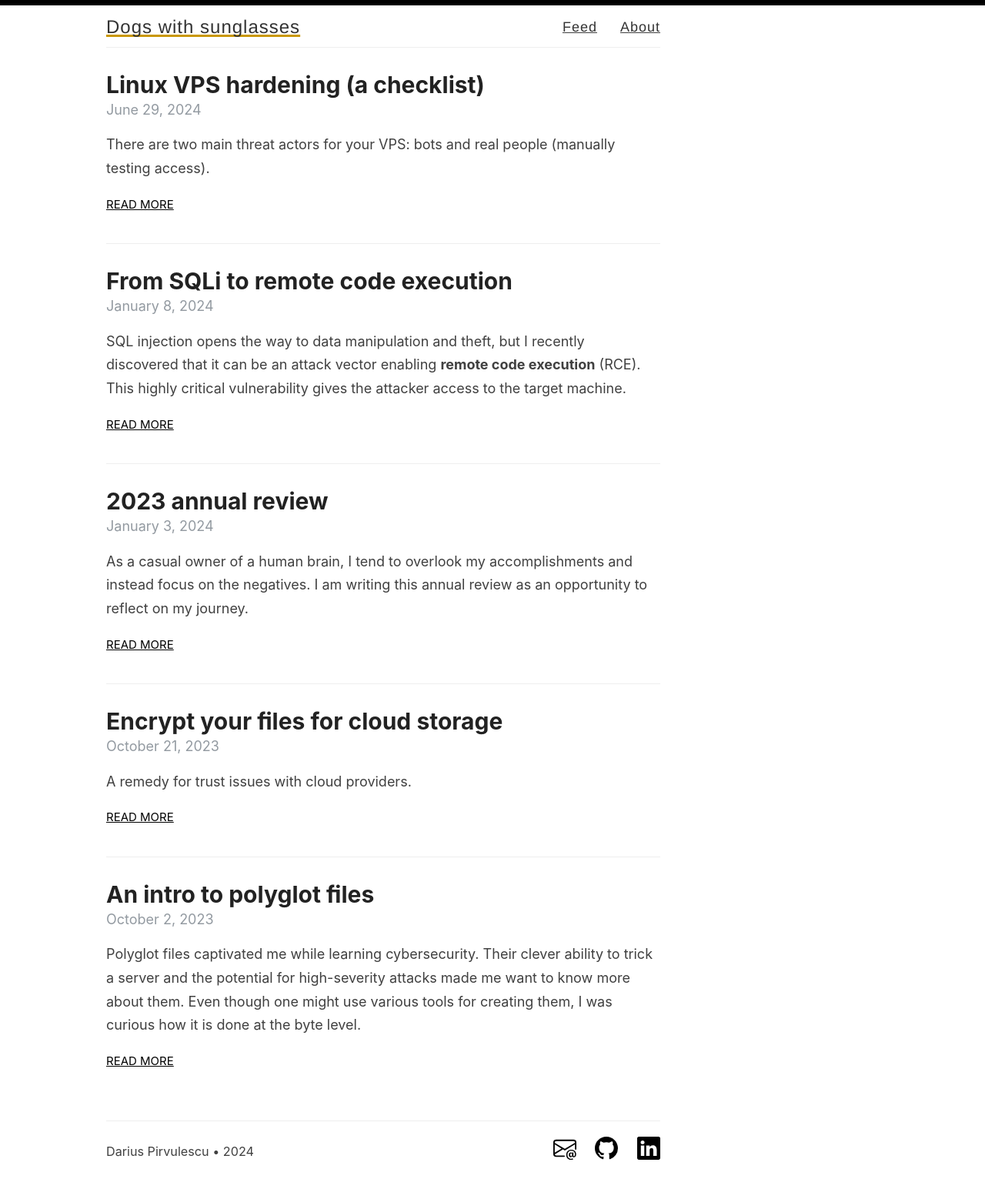
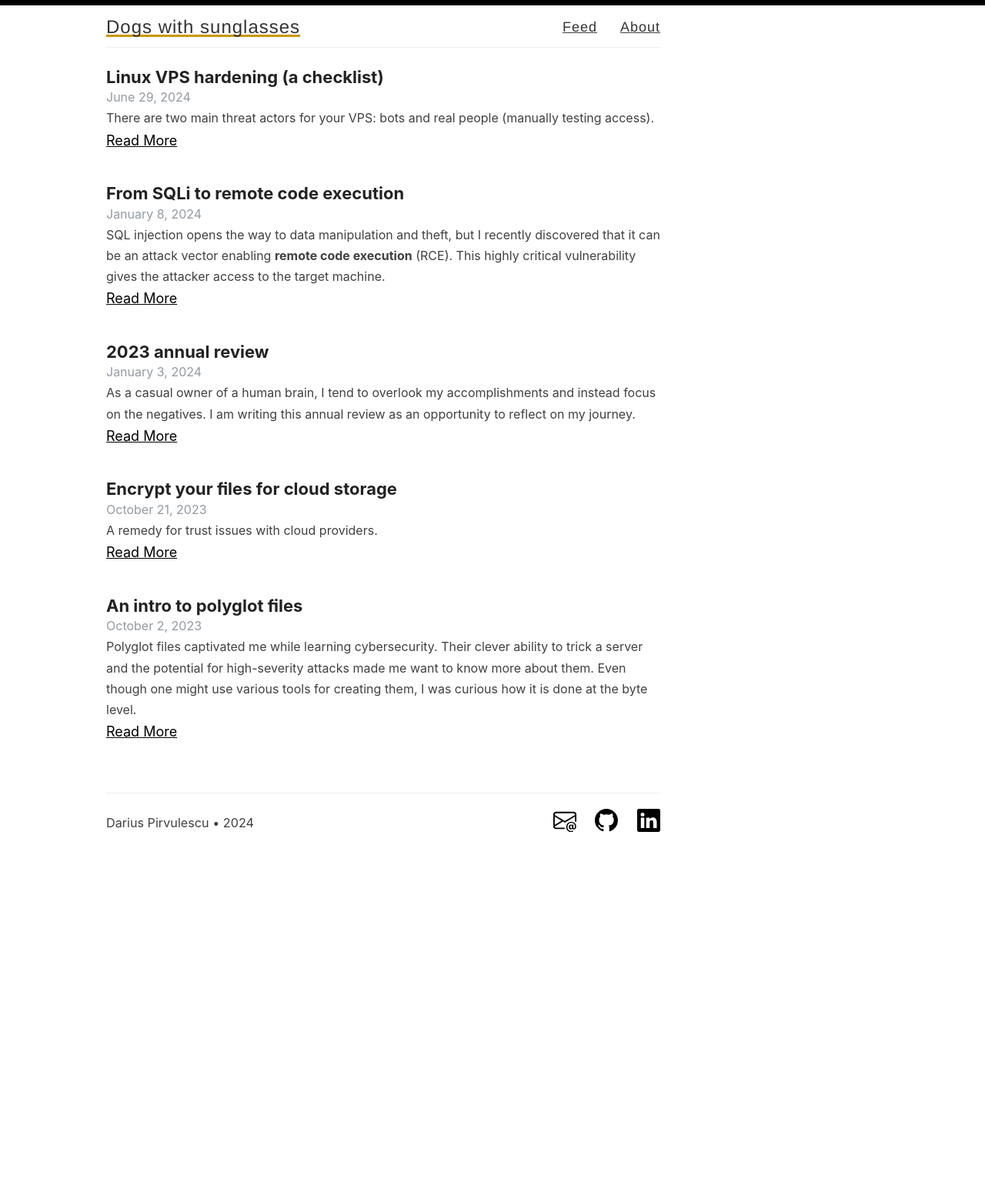
Before and after one commit to panacotar/blog, a Jekyll site: the page built from index.html, in a window 1280 px wide. Shown: the whole page at 77% size. Built offline with Jekyll 4.4.1, drawn with Linux system fonts in a browser that asks for light colours; the list of posts is cut into pages by our own code; after the commit the page ends 1119 px from its top, so only the background shows below that.

Commit message:
Refactor style, change index posts style

```diff
--- a/assets/style.scss
+++ b/assets/style.scss
@@ -350,40 +350,6 @@ nav a {
 //
 // .main
 //
-
-.posts > .post {
-  padding-bottom: 2em;
-  border-bottom: 1px solid $lightGray;
-
-  h1 {
-    font-size: 26px;
-
-    @include tablet {
-      font-size: 30px;
-    }
-  }
-}
-
-.posts > .post:last-child {
-  padding-bottom: 1em;
-  border-bottom: none;
-}
-
-.post {
-  .comments {
-    margin-top: 10px;
-  }
-
-  .link-post {
-    text-decoration: none;
-  }
-
-  .read-more {
-    text-transform: uppercase;
-    font-size: 15px;
-  }
-}
-
 .wrapper-container {
   min-height: 100%;
   position: relative;
@@ -430,6 +396,44 @@ footer {
   }
 }
 
+
+//
+// posts index
+//
+
+.posts > .post {
+  padding-bottom: 1em;
+
+  .link-post > h1 {
+    font-size: 22px;
+  }
+
+  p {
+    margin: 0;
+    font-size: 16px;
+  }
+}
+
+.post-date {
+  color: #939aa1;
+  margin: 0;
+}
+
+.posts > .post:last-child {
+  padding-bottom: 1em;
+  border-bottom: none;
+}
+
+.post {
+  .link-post {
+    text-decoration: none;
+  }
+}
+
+//
+// posts show
+//
+
 .post h1{
   font-family: -system-ui, -apple-system, BlinkMacSystemFont, "Segoe UI", Helvetica, Arial, sans-serif, "Apple Color Emoji", "Segoe UI Emoji", "Segoe UI Symbol";
   font-weight: bold;
@@ -451,13 +455,8 @@ footer {
   margin-top: 0;
 
   @include desktop {
-    margin-bottom: 2.5rem;
+    margin-bottom: 2rem;
   }
-}
-
-.post-date{
-  color: #939aa1;
-  margin-top: 0;
 }
 
 .about-img {
@@ -472,6 +471,9 @@ footer {
   }
 }
 
+//
+// tags
+//
 
 .chip { // For tags
   display: inline-block;
```
